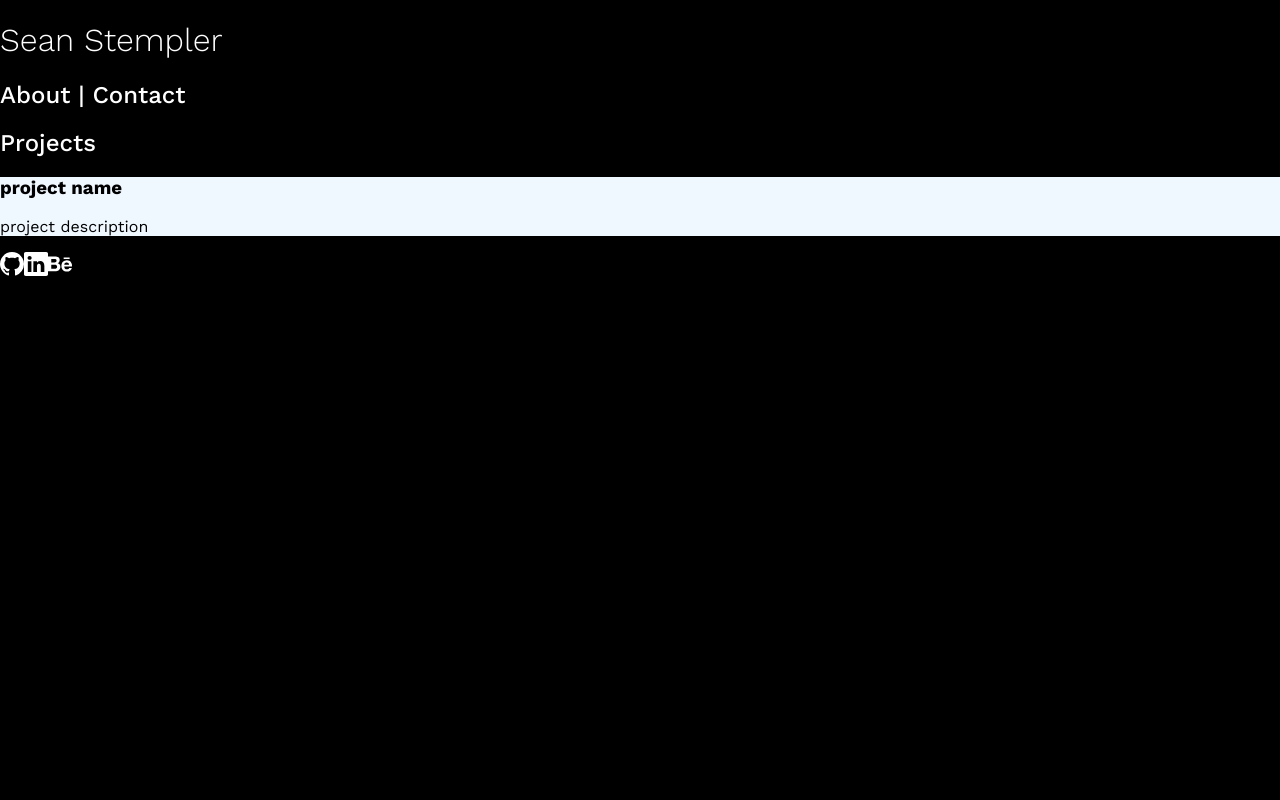
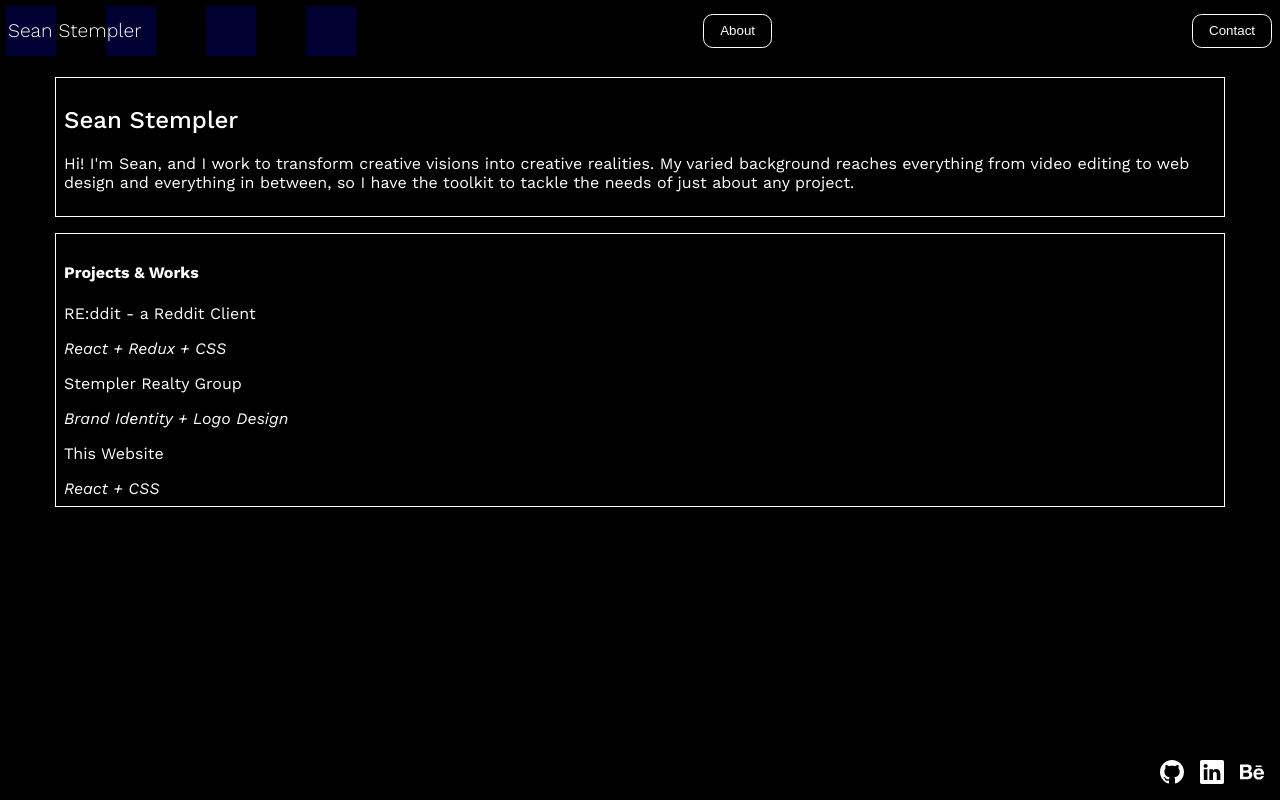
Before and after one commit to slstempler/slstempler_portfolio, a React (Create React App) app: page / in a window 1280 px wide. Built offline with nearby package versions, Linux system fonts and the light colour scheme.

Commit message:
main content + project components, styles

```diff
--- a/package.json
+++ b/package.json
@@ -8,7 +8,9 @@
     "@testing-library/user-event": "^13.5.0",
     "react": "^18.2.0",
     "react-dom": "^18.2.0",
-    "react-scripts": "5.0.1",
+    "react-icons": "^4.4.0",
+    "react-router-dom": "^6.4.1",
+    "react-scripts": "^5.0.1",
     "web-vitals": "^2.1.4"
   },
   "scripts": {
--- a/public/index.html
+++ b/public/index.html
@@ -24,7 +24,7 @@
       work correctly both with client-side routing and a non-root public URL.
       Learn how to configure a non-root public URL by running `npm run build`.
     -->
-    <title>React App</title>
+    <title>Sean Stempler Portfolio</title>
   </head>
   <body>
     <noscript>You need to enable JavaScript to run this app.</noscript>
--- a/src/components/Content.jsx
+++ b/src/components/Content.jsx
@@ -1,10 +1,35 @@
-import React from "react";
+import React, { useEffect } from "react";
+import redditScreenshot from "../assets/screenshot16958.png";
 
-export function Content() {
+export function Content({content}) {
+
+    const animateContent = () => {
+        // toggle animations to relevant elements
+        const contentTargets = document.getElementsByClassName('content-target');
+        for(let element of contentTargets) {
+            element.classList.add('animate');
+            setTimeout(function(){
+                element.classList.remove('animate');
+            }, 500)
+        }
+    }
+
+    useEffect(animateContent, [content]);
+
     return (
         <div className="content-container">
-            <h3>project name</h3>
-            <p>project description</p>
+            {content === 'landing' &&
+                <>
+                    <h2 className="content-target">Sean Stempler</h2>
+                    <p className="content-target">Hi! I'm Sean, and I work to transform creative visions into creative realities. My varied background reaches everything from video editing to web design and everything in between, so I have the toolkit to tackle the needs of just about any project.</p>
+                </>
+            }
+            {content === 'reddit' &&
+            <>
+                <h3 className="content-target">RE:ddit</h3>
+                <a href="https://re-ddit.netlify.app/" target="_blank" rel="noreferrer"><img className="content-image content-target" src={redditScreenshot} alt="project screenshot"></img></a>
+                <p className="content-target">Built as part of coursework for the Codecademy Front End Development syllabus, RE:ddit is a lightweight Reddit client built to offer an alternative UI. RE:ddit utilizes React as its core framework along with SPA structure built upon React Router, and expands upon this base with Redux to manage state.</p>
+            </>}
         </div>
     )
 }
--- /dev/null
+++ b/src/components/Projects.jsx
@@ -0,0 +1,31 @@
+import React, { useEffect } from "react";
+
+export function Projects({content = 'landing', setActiveProject}) {
+
+    const activeStyles = () => {
+        const active = document.getElementsByClassName('active-project');
+        active.length && active[0].classList.toggle('active-project');
+        if(content !== 'landing') {
+            document.getElementById(content).classList.toggle('active-project');
+        }
+    }
+
+    useEffect(activeStyles, [content])
+
+    return (
+        <div className="projects-container">
+            <h4>Projects & Works</h4>
+            <div id="reddit">
+                <p onClick={(e) => setActiveProject('reddit')}>RE:ddit - a Reddit Client</p>
+                <i>React + Redux + CSS</i>
+            </div>
+            <div id="stempler-realty">
+                <p id="stempler-realty" onClick={(e) => setActiveProject('stempler-realty')}>Stempler Realty Group</p>
+                <i>Brand Identity + Logo Design</i>
+            </div>
+
+            <p>This Website</p>
+            <i>React + CSS</i>
+        </div>
+    )
+}
--- a/src/index.css
+++ b/src/index.css
@@ -16,10 +16,43 @@ code {
     monospace;
 }
 
-.content-container {
-  color: black;
+#root {
+  height: 100%;
+  position: fixed;
+  display: flex;
+  flex-direction: column;
+  gap: 1rem;
+}
+
+
+.icons-spacer {
+  height: 1.5rem;
   background-color: aliceblue;
 }
+.content-container, .projects-container {
+  border: 1px solid white;
+  width: 90%;
+  max-height: 40%;
+  margin: 0px auto;
+  overflow-y: scroll;
+  padding: 0.5rem;
+}
+.projects-container {
+  max-height: 32%;
+}
+
+@keyframes dissolvein {
+  from {
+    opacity: 0%;
+  }
+  to {
+    opacity: 100%;
+  }
+}
+.animate {
+  animation: 0.5s ease-in dissolvein;
+}
+
 
 h1 {
   font-family: "Work Sans";
@@ -32,5 +65,81 @@ h2 {
 }
 
 .icons-tray {
-  display: inline;
+  display: flex;
+  justify-content: space-between;
+  width: 6.5rem;
+  position: fixed;
+  right: 1rem;
+  bottom: 1rem;
 }
+
+
+
+nav {
+  max-width: 100%;
+  display: flex;
+  justify-content: space-between;
+  align-items: center;
+  flex-wrap: nowrap;
+  padding: 0.2rem 0.5rem;
+}
+
+nav h1, nav h2 {
+  font-size: 1.2rem
+}
+.nav-tray {
+  display: flex;
+  min-width: 45%;
+  justify-content: space-between;
+  align-items: center;
+}
+.nav-button {
+  border: 0.05rem solid white;
+  border-radius: 0.6rem;
+  background: none;
+  color: white;
+  height: 2rem;
+  padding: 1rem;
+  text-align: center;
+  display: flex;
+  align-items: center;
+}
+
+.active-project {
+  font-weight: 1000;
+  transition: font-weight 0.4s ease-in-out;
+}
+
+.content-image {
+  max-width: 100%;
+}
+
+@keyframes bgr-idle {
+  50% {
+    transform: translate(10px, 10px);
+  }
+  100% {
+    transform: translate(5px, 5px);
+  }
+}
+.bgr-animated {
+  z-index: -1;
+  opacity: 20%;
+  position: absolute;
+  height: 50px;
+  width: 50px;
+  background-color: blue;
+  animation: 3s ease-in-out infinite bgr-idle;
+}
+
+.two {
+  left: 100px;
+}
+
+.three {
+  left: 200px;
+}
+
+.four {
+  left: 300px;
+}
--- a/src/routes/Root.jsx
+++ b/src/routes/Root.jsx
@@ -1,19 +1,30 @@
-import React from "react";
+import React, { useState } from "react";
 import { Content } from "../components/Content";
+import { Projects } from "../components/Projects";
 import { BsGithub, BsLinkedin, BsBehance } from 'react-icons/bs';
 import { IconContext } from 'react-icons'
 import { Outlet } from "react-router-dom";
+import '../index.css'
 
 export default function Root() {
+    const [activeProject, setActiveProject] = useState('landing');
+
     return (
         <>
-            <h1>Sean Stempler</h1>
-            <h2>About | Contact</h2>
-            <h2>Projects</h2>
-            <Content/>
+            <nav>
+                <h1 onClick={(e) => setActiveProject('landing')}>Sean Stempler</h1>
+                <div className="nav-tray">
+                    <button className="nav-button" onClick={(e) => setActiveProject('landing')}>About</button>
+                    {/* <span>|</span> */}
+                    <button className="nav-button">Contact</button>
+                </div>
+            </nav>
+            <Content content={activeProject} />
+            <Projects content={activeProject} setActiveProject={setActiveProject} />
             <div id="testing-routes">
                 <Outlet />
             </div>
+            {/* <div className="icon-spacer"><p>h</p><p>h</p><p>h</p></div> */}
             <div className="icons-tray">
                 <IconContext.Provider value={{size: "1.5em", className: "social-icons"}}>
                     <BsGithub/>
@@ -21,6 +32,10 @@ export default function Root() {
                     <BsBehance/>
                 </IconContext.Provider>
             </div>
+            <div className="bgr-animated"></div>
+            <div className="bgr-animated two"></div>
+            <div className="bgr-animated three"></div>
+            <div className="bgr-animated four"></div>
         </>
     )
 }
```
Also changed, not shown: 2 other files (tests, documents, lock files or other folders).
